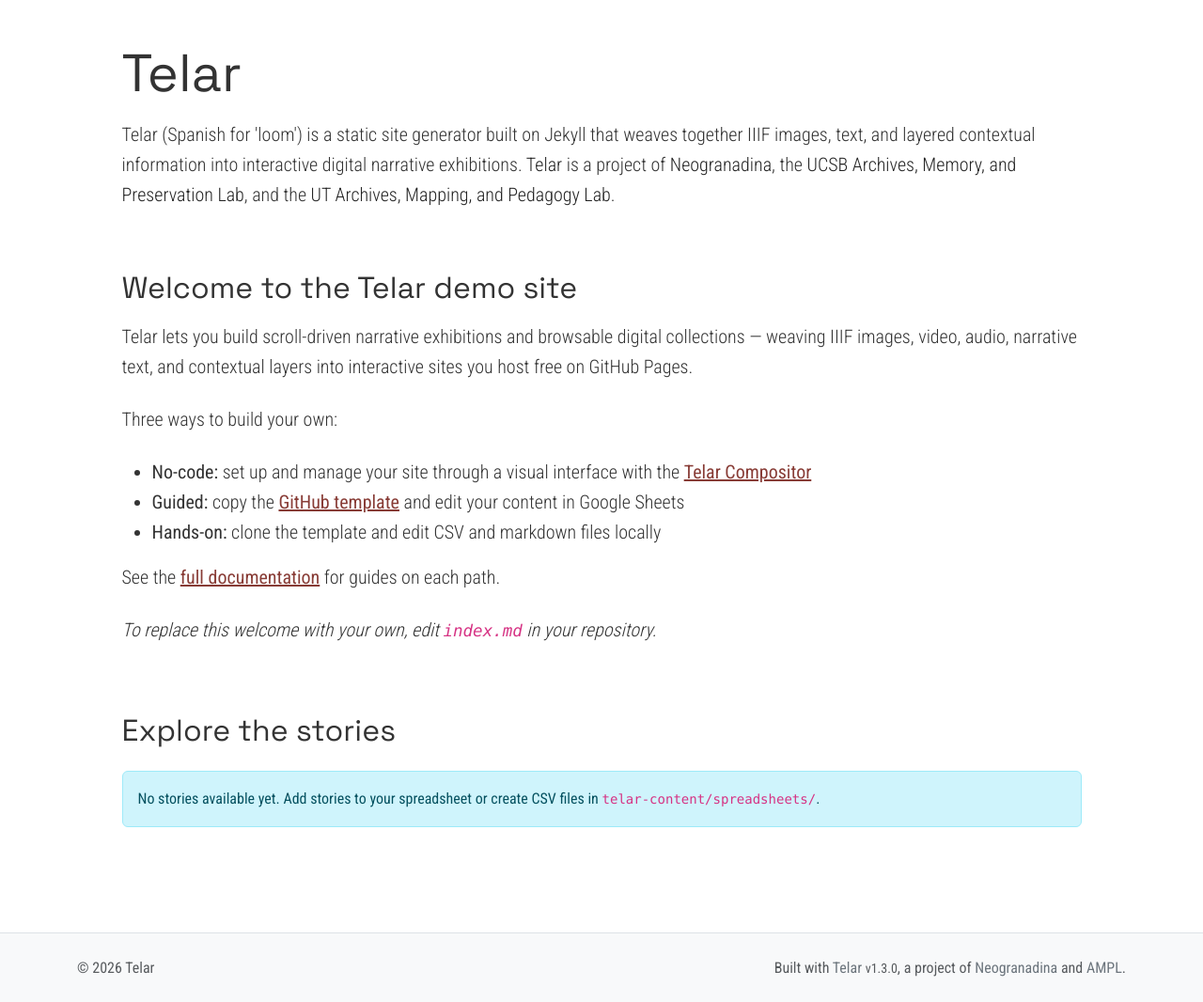
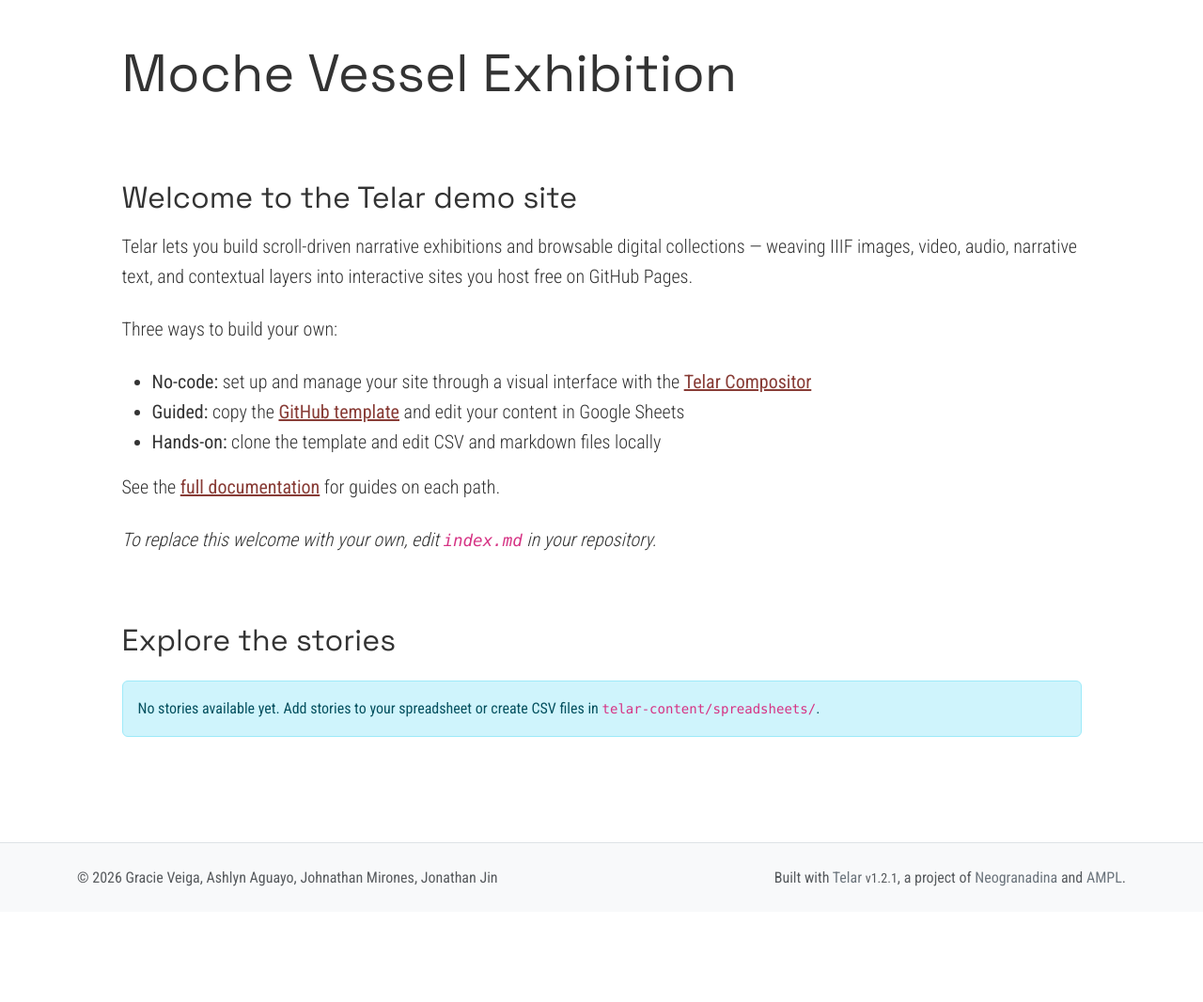
Before and after one commit to jonathanjin-eng/arthi130d, a Jekyll site: the page built from index.md, in a window 1280 px wide, cut to the strip 104-1170 px from the top of the page. Shown: the whole strip at 94% size. Built offline with Jekyll 4.4.1, drawn with Linux system fonts in a browser that asks for light colours; after the commit the page ends 1074 px from its top, so only the background shows below that.

Commit message:
Update _config.yml

```diff
--- a/_config.yml
+++ b/_config.yml
@@ -2,51 +2,37 @@
 # https://telar.org
 
 # Site Settings
-title: "Telar"
-description: "Telar (Spanish for 'loom') is a static site generator built on Jekyll that weaves together IIIF images, text, and layered contextual information into interactive digital narrative exhibitions. <a href='https://github.com/UCSB-AMPLab/telar'>Telar</a> is a project of <a href='https://neogranadina.org'>Neogranadina</a>, the <a href='https://ampl.clair.ucsb.edu/'>UCSB Archives, Memory, and Preservation Lab</a>, and the <a href='https://liberalarts.utexas.edu/history/'>UT Archives, Mapping, and Pedagogy Lab</a>."
-url: "https://ampl.clair.ucsb.edu"
-baseurl: "/telar"
-author: ""
-email: ""
-telar_theme: "trama" # Options: trama, paisajes, neogranadina, santa-barbara, austin, or custom
+title: "Moche Vessel Exhibition"
+description: ""
+url: "https://jonathanjin-eng.github.io"
+baseurl: "/arthi130d"
+author: "Gracie Veiga, Ashlyn Aguayo, Johnathan Mirones, Jonathan Jin"
+telar_theme: "trama" # Options: paisajes, neogranadina, santa-barbara, austin, trama, or custom
 logo: ""
-telar_language: "en" # Options: "en" (English), "es" (Español)
-collection_mode: false # Set to true to show objects first with large thumbnails and stories below with small thumbnails (collection-first homepage)
+telar_language: "en"
+
+# Google Sheets Integration
+# See https://telar.org/docs/your-data/google-sheets/ for detailed setup instructions.
+google_sheets:
+  enabled: true
+  published_url: "https://docs.google.com/spreadsheets/d/e/2PACX-1vQBjrDXgPpitJqFiAFlRIXBHcgs9bcaUkMTXrqE90wsgaxJa6dnImeVYVeyCsxOHG7Jh9r3BVokB56W/pubhtml"
 
 # Story Interface Settings
 story_interface:
-  show_on_homepage: true # Set to false to hide stories section from homepage (stories still accessible via direct URL)
-  show_story_steps: true # Set to false to hide "Step X" overlay in stories
-  show_object_credits: true # Set to true to display object credits badge (bottom-left corner, dismissable)
+  show_on_homepage: true
+  show_story_steps: true
+  show_object_credits: true
   include_demo_content: true # Fetch demo stories from content.telar.org. Switch this off to hide demo stories and their content.
 
 # Collection Interface Settings
 collection_interface:
-  browse_and_search: true # Set to false to disable filtering sidebar and search on objects page
-  show_link_on_homepage: true # Set to false to hide "View the objects" link from homepage
-  show_sample_on_homepage: true # Set to true to show a sample of objects on homepage
-  featured_count: 4 # Number of objects to show on homepage (default 4)
+  browse_and_search: true
+  show_link_on_homepage: true
+  show_sample_on_homepage: true
+  featured_count: 4
 
 # Story Protection (optional)
-# Stories with protected=yes in project.csv will be encrypted.
-# Viewers need this key to unlock protected stories.
-story_key: "test"
-
-# Google Sheets Integration (optional)
-# Manage content via Google Sheets instead of editing CSV files directly.
-# See https://telar.org/docs/your-data/google-sheets/ for detailed setup instructions.
-#
-# Setup:
-# 1. Get the template: Duplicate our template at https://bit.ly/telar-template
-# 2. Publish your sheet: File > Share > Publish to web
-# 3. Paste the published URL below
-# 4. Set enabled: true
-# 5. Commit changes
-#    - If using GitHub Pages: GitHub Actions will automatically discover tab GIDs and fetch CSVs
-#    - If running locally: Run `python3 scripts/fetch_google_sheets.py` before building
-google_sheets:
-  enabled: true
-  published_url: "https://docs.google.com/spreadsheets/d/e/2PACX-1vT9eeRoyQCr1j-1uDaWBm-rgZNXtn9A-mepL0I4dqDTx2-E_6gbVD-8x0DYDVhppiAzrFpd20_9cr3z/pubhtml"
+# story_key: ""
 
 #
 #
@@ -71,7 +57,7 @@
     output: true
     permalink: /:name/
 
-# Collections Directory (a folder where Jekyll and the Telar scripts will put all auto-generated object and story working files)
+# Collections Directory
 collections_dir: _jekyll-files
 
 # Build Settings
@@ -116,8 +102,8 @@
 
 # Telar Settings (version information)
 telar:
-  version: "1.3.0"
-  release_date: "2026-05-10"
+  version: "1.2.1"
+  release_date: "2026-05-08"
 
 # Plugins
 plugins:
@@ -131,29 +117,12 @@
     Access-Control-Allow-Headers: "Content-Type"
 
 # Development & Testing
-# Set to false or remove for production use
 development-features:
-  # Christmas Tree Mode - Displays all warning messages for testing multilingual support
-  # Set to true to light up the site with test warnings (test objects, fake errors, etc.)
   christmas_tree_mode: false
-
-  # Viewer preloading configuration
-  # Controls how story viewers are preloaded for smoother navigation.
-  # Higher values = smoother scrolling but more memory usage.
-  # Lower values = less memory but may show loading shimmer during navigation.
-  # These defaults work well for most sites. Only adjust if experiencing issues.
   viewer_preloading:
-    max_viewer_cards: 8     # Max viewers in memory (per-scene pool cap). Higher = smoother, more memory. (default: 8, max: 15)
-    preload_steps: 6        # Steps to preload ahead. Higher = smoother, more memory. (default: 6)
-    loading_threshold: 5    # Show shimmer on intro if story has >= N viewers. (default: 5)
-    min_ready_viewers: 3    # Hide shimmer when N viewers ready. (default: 3)
-
-  # Skip stories - skips story generation entirely
-  # Objects remain visible and accessible
-  # (Backward compatible: hide_stories also supported)
+    max_viewer_cards: 10
+    preload_steps: 6
+    loading_threshold: 5
+    min_ready_viewers: 3
   skip_stories: false
-
-  # Skip collections - skips both object AND story generation
-  # Use this when building a site with only custom pages (no stories or objects)
-  # (Backward compatible: hide_collections also supported)
   skip_collections: false
```
